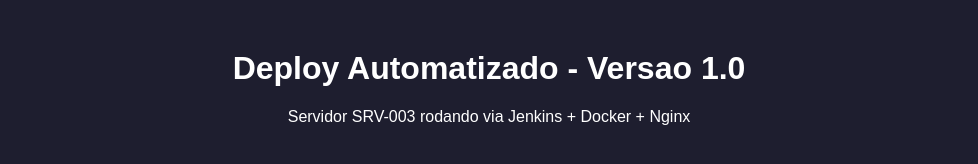
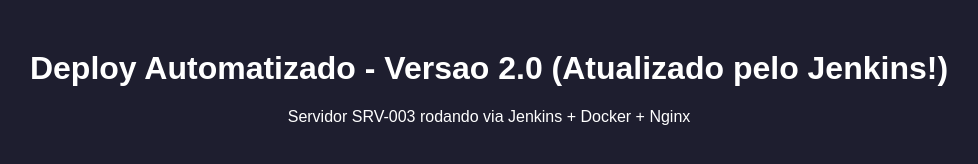
Before and after one commit to gobirudo/lab-devops-pipeline, a plain HTML site: page index.html in a window 1280 px wide. Shown: the whole page, without its empty margins (151-1129 px from the left). Drawn offline with Linux system fonts and the light colour scheme.

Commit message:
Update index.html

```diff
--- a/index.html
+++ b/index.html
@@ -2,7 +2,7 @@
 <html>
 <head><title>Lab DevOps</title></head>
 <body style="font-family: Arial; text-align: center; margin-top: 50px; background: #1e1e2f; color: #fff;">
-    <h1>Deploy Automatizado - Versao 1.0</h1>
+    <h1>Deploy Automatizado - Versao 2.0 (Atualizado pelo Jenkins!)</h1>
     <p>Servidor SRV-003 rodando via Jenkins + Docker + Nginx</p>
 </body>
 </html>
```
